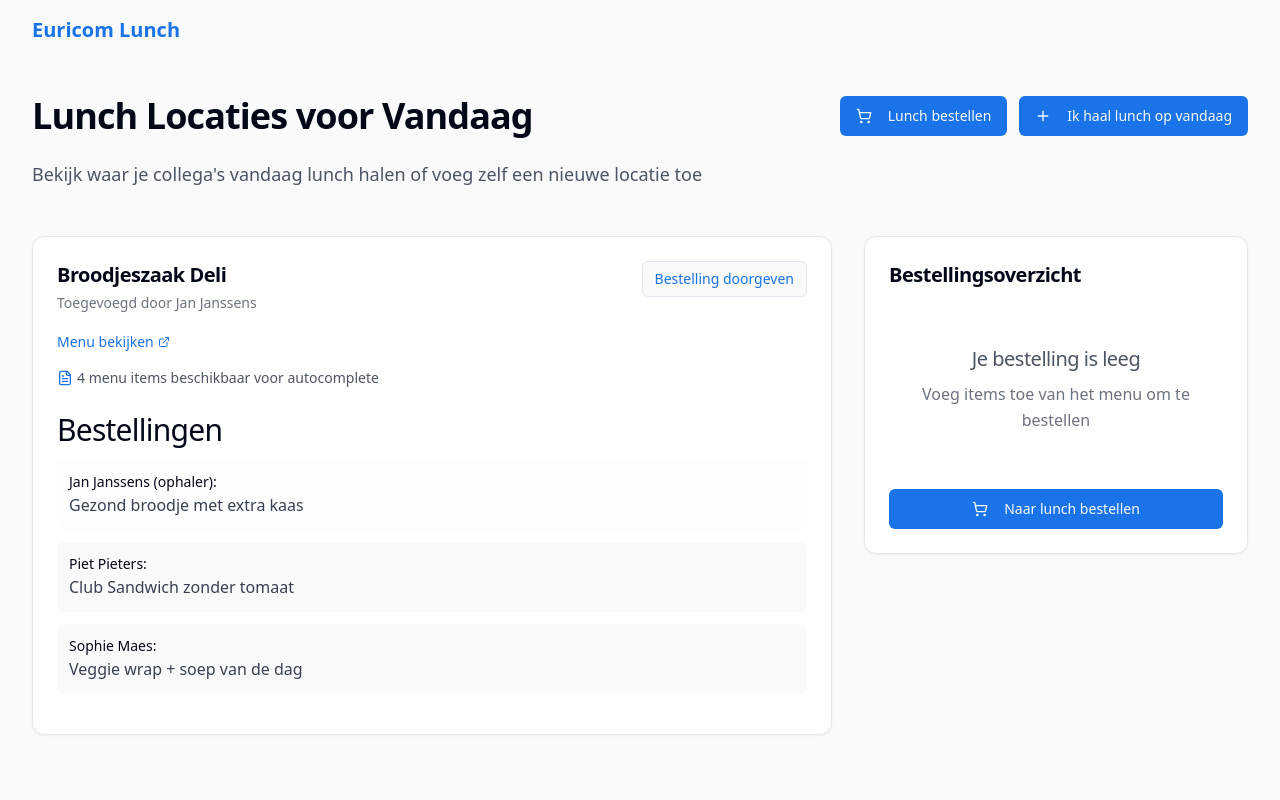
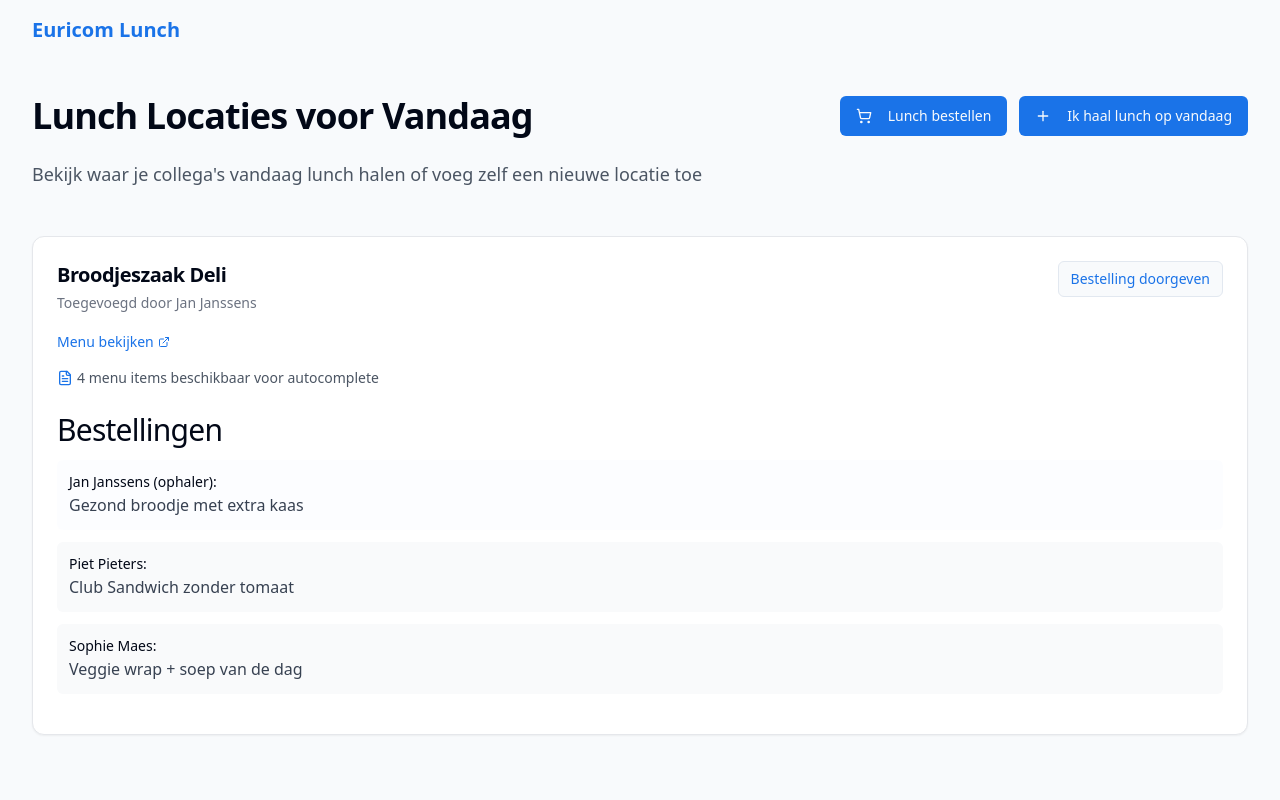
Before and after one commit to Najdo/lunchify-quick-order, a React (Vite) app: page /locations in a window 1280 px wide. Shown: the top 800 px of the page. Built offline with nearby package versions, Linux system fonts and the light colour scheme.

Commit message:
Remove order overview from locations page

```diff
--- a/src/pages/LunchLocations.tsx
+++ b/src/pages/LunchLocations.tsx
@@ -1,3 +1,4 @@
+
 import React, { useState, useEffect } from 'react';
 import { useNavigate } from 'react-router-dom';
 import { motion } from 'framer-motion';
@@ -10,7 +11,6 @@ import { toast } from 'sonner';
 import Header from '@/components/layout/Header';
 import Footer from '@/components/layout/Footer';
 import { LunchLocation, Order, MenuLocationItem } from '@/lib/types';
-import OrderSummary from '@/components/order/OrderSummary';
 import ReceiptUploader from '@/components/lunch/ReceiptUploader';
 
 // Mock data for demonstration purposes
@@ -220,12 +220,12 @@ const LunchLocations = () => {
               </Button>
             </div>
           ) : (
-            <div className="grid md:grid-cols-3 gap-8">
+            <div className="grid gap-8">
               <motion.div
                 variants={containerVariants}
                 initial="hidden"
                 animate="visible"
-                className="md:col-span-2 grid gap-8"
+                className="grid gap-8"
               >
                 {todaysLocations.map((location) => (
                   <motion.div
@@ -307,27 +307,6 @@ const LunchLocations = () => {
                     </div>
                   </motion.div>
                 ))}
-              </motion.div>
-
-              {/* Order Overview Section */}
-              <motion.div
-                variants={itemVariants}
-                className="bg-white rounded-xl shadow-sm border border-gray-200 overflow-hidden md:sticky md:top-24 h-fit"
-              >
-                <div className="p-6">
-                  <h2 className="text-xl font-semibold mb-6">Bestellingsoverzicht</h2>
-                  <OrderSummary showControls={false} />
-
-                  <div className="mt-6 flex justify-center">
-                    <Button
-                      onClick={() => navigate('/menu')}
-                      className="bg-euricom hover:bg-euricom-dark w-full"
-                    >
-                      <ShoppingCart className="mr-2 h-4 w-4" />
-                      Naar lunch bestellen
-                    </Button>
-                  </div>
-                </div>
               </motion.div>
             </div>
           )}
```
